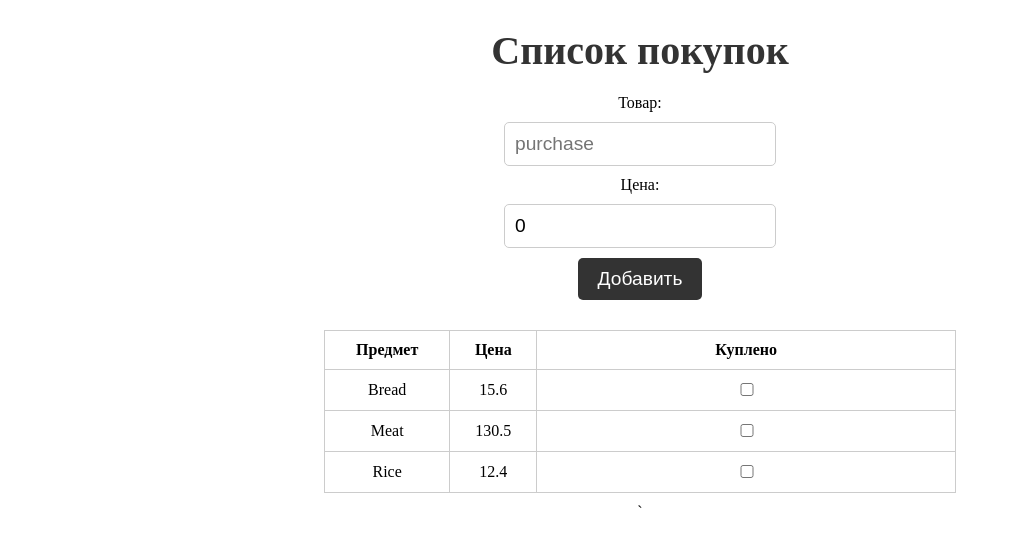
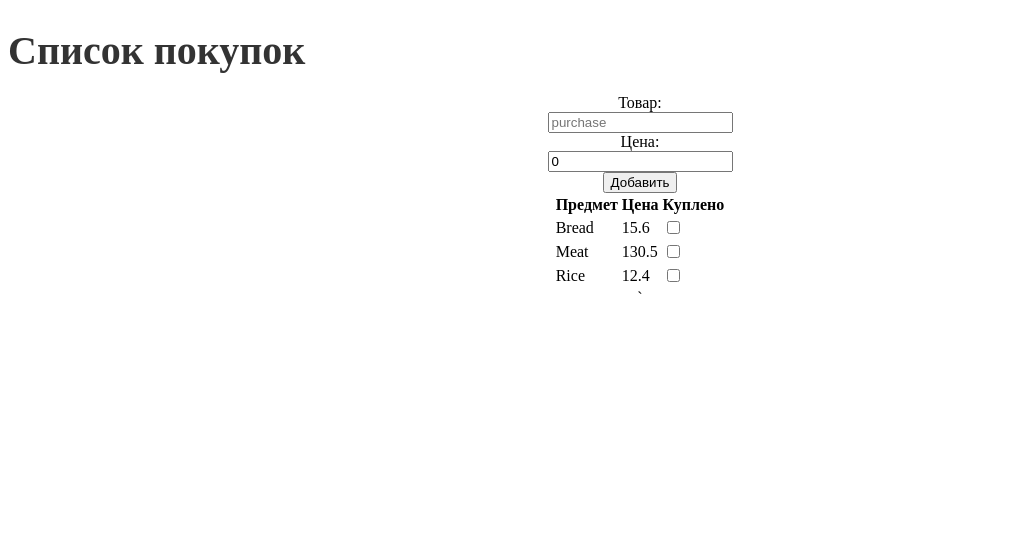
Before and after one commit to NurluhanKakpanAitu/MyFirstNgApp, an Angular app: page / in a window 1280 px wide. Shown: the top 546 px of the page, without its empty margins (0-1009 px from the left). Built offline with nearby package versions, Linux system fonts and the light colour scheme.

Commit message:
reverting last commit

```diff
--- a/src/app/app.component.css
+++ b/src/app/app.component.css
@@ -5,41 +5,9 @@
     justify-content: center;
     align-items: center;
     flex-direction: column;
-    row-gap : 10px
 }
 h1{
     color: #333;
     font-size: 2.5em;
     margin-bottom: 20px;
-    text-align: center;
 }
-
-input{
-    padding: 10px;
-    border: 1px solid #ccc;
-    border-radius: 5px;
-    width: 250px;
-    font-size: 1.2em;
-}
-
-button{
-    padding: 10px 20px;
-    border: none;
-    border-radius: 5px;
-    background-color: #333;
-    color: #fff;
-    font-size: 1.2em;
-    cursor: pointer;
-}
-
-table{
-    width: 50%;
-    border-collapse: collapse;
-    margin-top: 20px;
-}
-
-th, td{
-    border: 1px solid #ccc;
-    padding: 10px;
-    text-align: center;
-}
```
